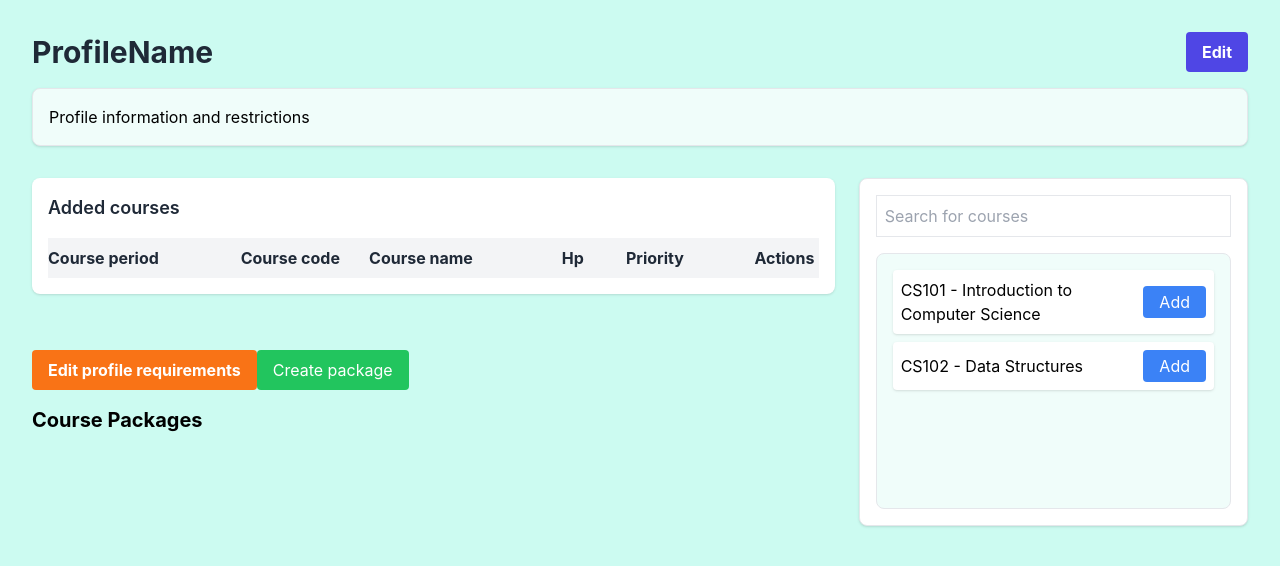
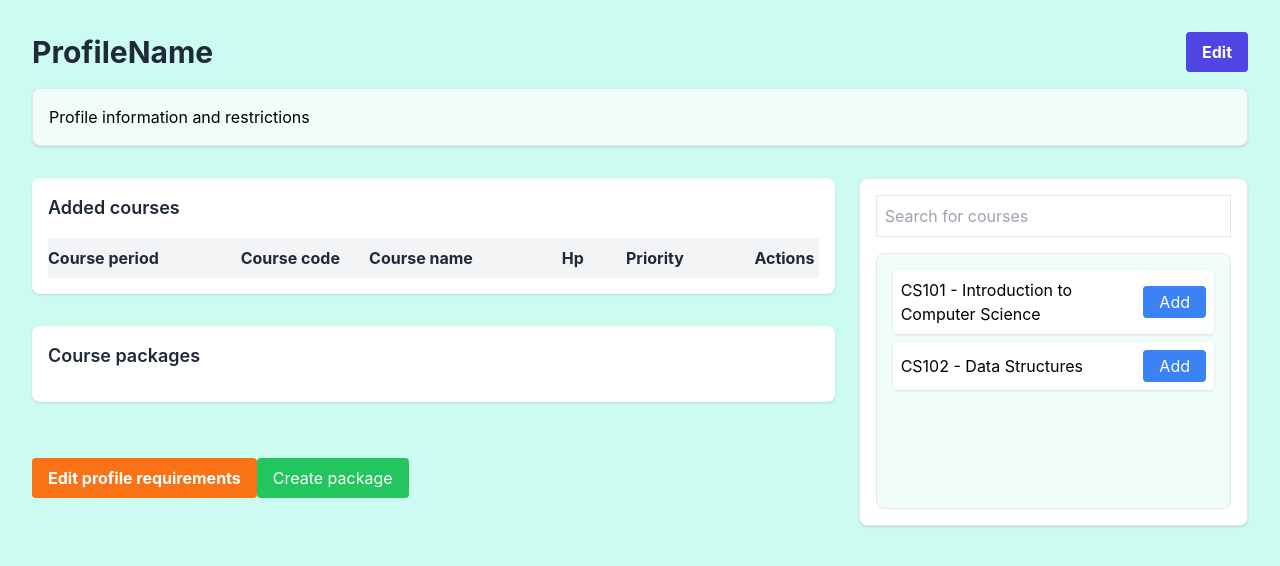
Before and after one commit to WebLabs-AB/MasterChooserApplication, a React (Create React App) app in the folder Frontend/masterfrontend/: page /teachermasterprofile in a window 1280 px wide. Shown: the top 566 px of the page. Built offline with nearby package versions, Linux system fonts and the light colour scheme.

Commit message:
"Move package list component"

```diff
--- a/Frontend/masterfrontend/src/Screens/TeacherMasterProfilePage.tsx
+++ b/Frontend/masterfrontend/src/Screens/TeacherMasterProfilePage.tsx
@@ -221,6 +221,15 @@ export const TeacherCreateUpdateProfilePage = () => {
             removeCourse={removeCourse}
             updatePriority={updatePriority}
           />
+
+          {/* Display the packages */}
+          <div className="mt-4">
+            <div className="mb-8 bg-white shadow rounded-lg p-4">
+              <h2 className="text-lg font-semibold text-gray-800 mb-4">Course packages</h2>
+              {renderPackages()}
+            </div>
+          </div>
+
           <button className="bg-orange-500 text-white font-bold py-2 px-4 rounded mt-6 align-left hover:bg-orange-600 transition duration-300 ease-in-out">
             Edit profile requirements
           </button>
@@ -302,12 +311,6 @@ export const TeacherCreateUpdateProfilePage = () => {
               </div>
             </Dialog>
           </Transition>
-
-        {/* Display the packages */}
-        <div className="mt-4">
-          <h2 className="text-xl font-bold mb-2">Course Packages</h2>
-          {renderPackages()}
-        </div>
         </div>
         <div className="lg:col-span-1">
           <SearchSection onAddCourse={addCourseToProfile} availableCourses={availableCourses} />
```
Lines whose indentation alone changed are shown as unchanged.
